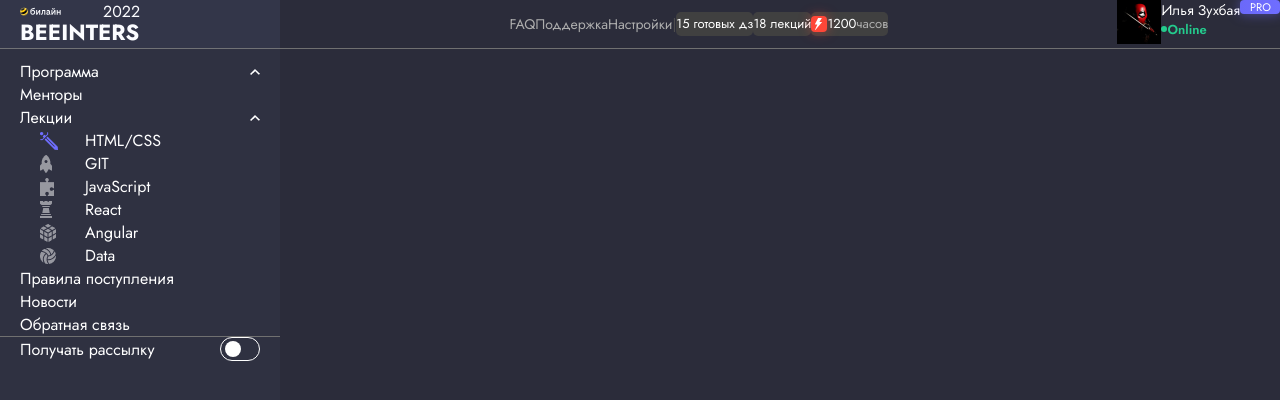
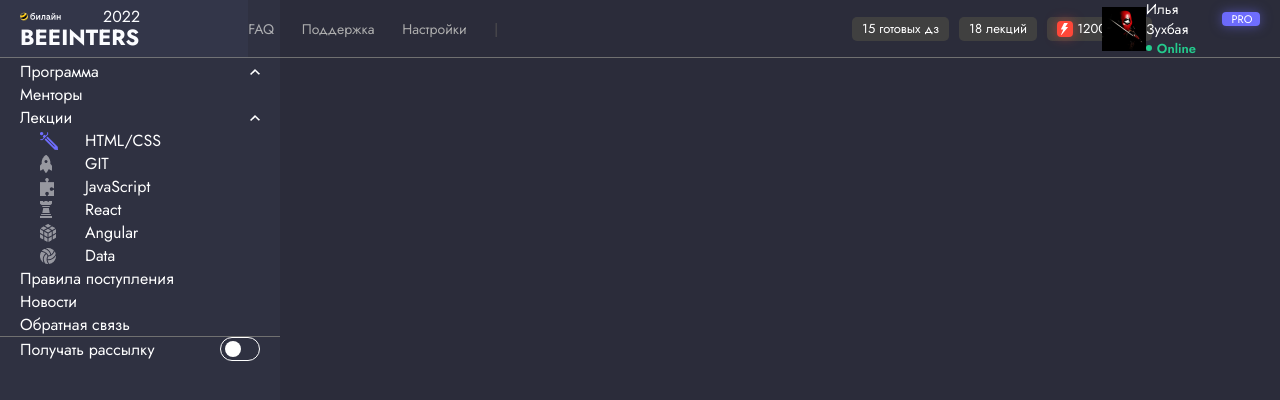
Before and after one commit to Ilya-Zukhbaya/Beeinters, a React (Create React App) app: page / in a window 1280 px wide. Shown: the top 400 px of the page. Built offline with nearby package versions, Linux system fonts and the light colour scheme.

Commit message:
styled topbar finally

```diff
--- a/src/scss/components/_topbar.scss
+++ b/src/scss/components/_topbar.scss
@@ -6,6 +6,7 @@
   border-bottom: 1px solid #707070;
   background-color: $mainBackground;
   width: 100vw;
+  height: 58px;
   position: fixed;
   overflow: hidden;
 }
@@ -13,7 +14,7 @@
 .topbar {
   background-color: $leftBackground;
   width: 280px;
-  padding-left: 20px;
+  padding: 5px 0 0 20px;
   &__logo-container {
     display: flex;
     align-items: center;
@@ -27,11 +28,14 @@
   }
 
   &__info-container {
+    width: 1030px;
     display: flex;
     justify-content: space-between;
     ul {
       display: flex;
       align-items: center;
+      width: 250px;
+      justify-content: space-between;
     }
     ul:first-child {
       font-size: 14px;
@@ -39,6 +43,7 @@
       line-height: 10px;
     }
     ul:last-child {
+      width: 300px;
       li:last-child {
         display: flex;
         align-items: center;
@@ -69,6 +74,11 @@
   }
   &__rightside {
     display: flex;
+    align-items: center;
+    justify-content: space-between;
+    width: 180px;
+    margin-right: 20px;
+    margin-left: -50px;
     &__avatar {
       height: 44px;
     }
@@ -78,6 +88,8 @@
       }
       p:last-child {
         display: flex;
+        justify-content: space-between;
+        width: 50px;
         span {
           position: relative;
           top: 6px;
@@ -98,6 +110,7 @@
     align-items: center;
     background-color: #404040;
     border-radius: 5px;
+    padding: 10px;
     height: 24px;
   }
 }
@@ -113,4 +126,10 @@
   background: linear-gradient(90deg, #6b69f9 0%, #6f6eff 100%);
   box-shadow: 0px 0px 12px rgba(111, 110, 255, 0.5);
   border-radius: 4px;
+  position: relative;
+  top: -10px;
 }
+.red-box-container {
+  width: 105px;
+  justify-content: space-between;
+}
```
